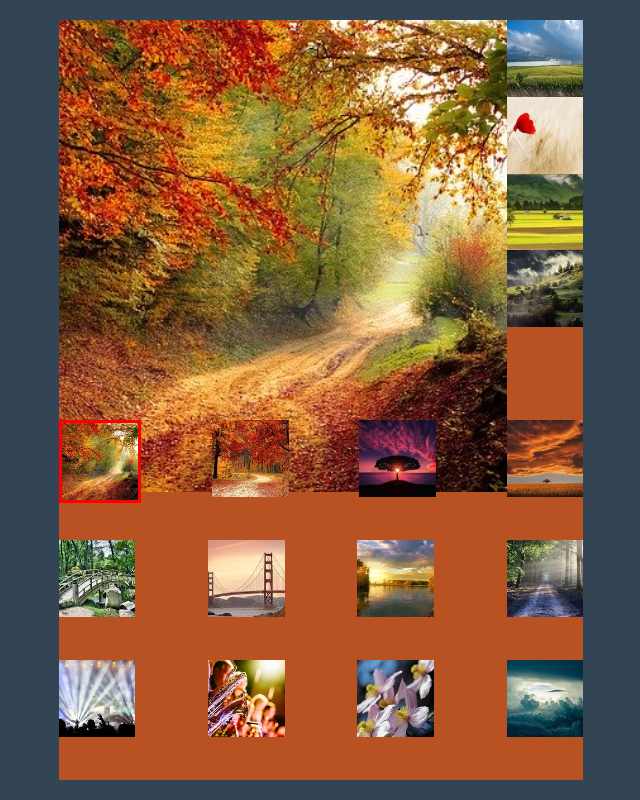
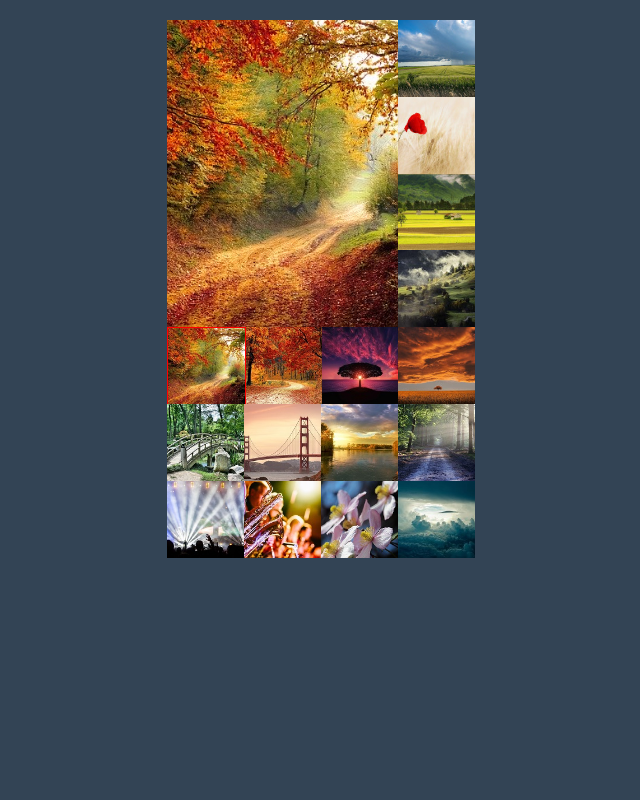
Before and after one commit to marcocollander/gallery-advertisement, a plain HTML site: page index.html in a window 1280 px wide. Shown: the whole page, without its empty margins (319-959 px from the left). Drawn offline with Linux system fonts and the light colour scheme.

Commit message:
Add container matching

```diff
--- a/scss/layout/_page.scss
+++ b/scss/layout/_page.scss
@@ -3,42 +3,42 @@ body {
 }
 
 .content {
-  width: 41vw;
-  height: 89vh;
+  width: 24vw;
+  height: 42vw;
   margin: 20px auto 0;
   background-color: $color-content;
 }
 
 .container-up {
   display: flex;
-  width: 41vw;
-  height: 50vh;
+  width: 24vw;
+  height: 24vw;
   background-color: $color-red;
 }
 
 .display {
-  width: 35vw;
-  height: 59vh;
+  width: 18vw;
+  height: 24vw;
   background-color: $color-yellow;
 }
 
 .container-aside {
   width: 6vw;
-  height: 50vh;
+  height: 24vw;
   background-color: $color-brown;
 }
 
 .container-down {
-  width: 41vw;
-  height: 45vh;
+  width: 24vw;
+  height: 18vw;
   background-color: $color-green;
 }
 
 .row {
   display: flex;
   justify-content: space-between;
-  width: 41vw;
-  height: 15vh;
+  width: 24vw;
+  height: 6vw;
   background-color: $color-brown;
 
 }
@@ -47,7 +47,7 @@ body {
   width: 6vw;
   height: 6vw;
   background-color: $color-miniature;
-  border-width: 3px;
+  border-width: 1px;
   border-color: $color-red;
 }
 
--- a/scss/utils/_reset.scss
+++ b/scss/utils/_reset.scss
@@ -1,5 +1,5 @@
 body {
   box-sizing: border-box;
-  margin-top: 0;
+  margin: 0;
   padding: 0;
 }
```
Also changed, not shown: css/main.css, 1 other file.
